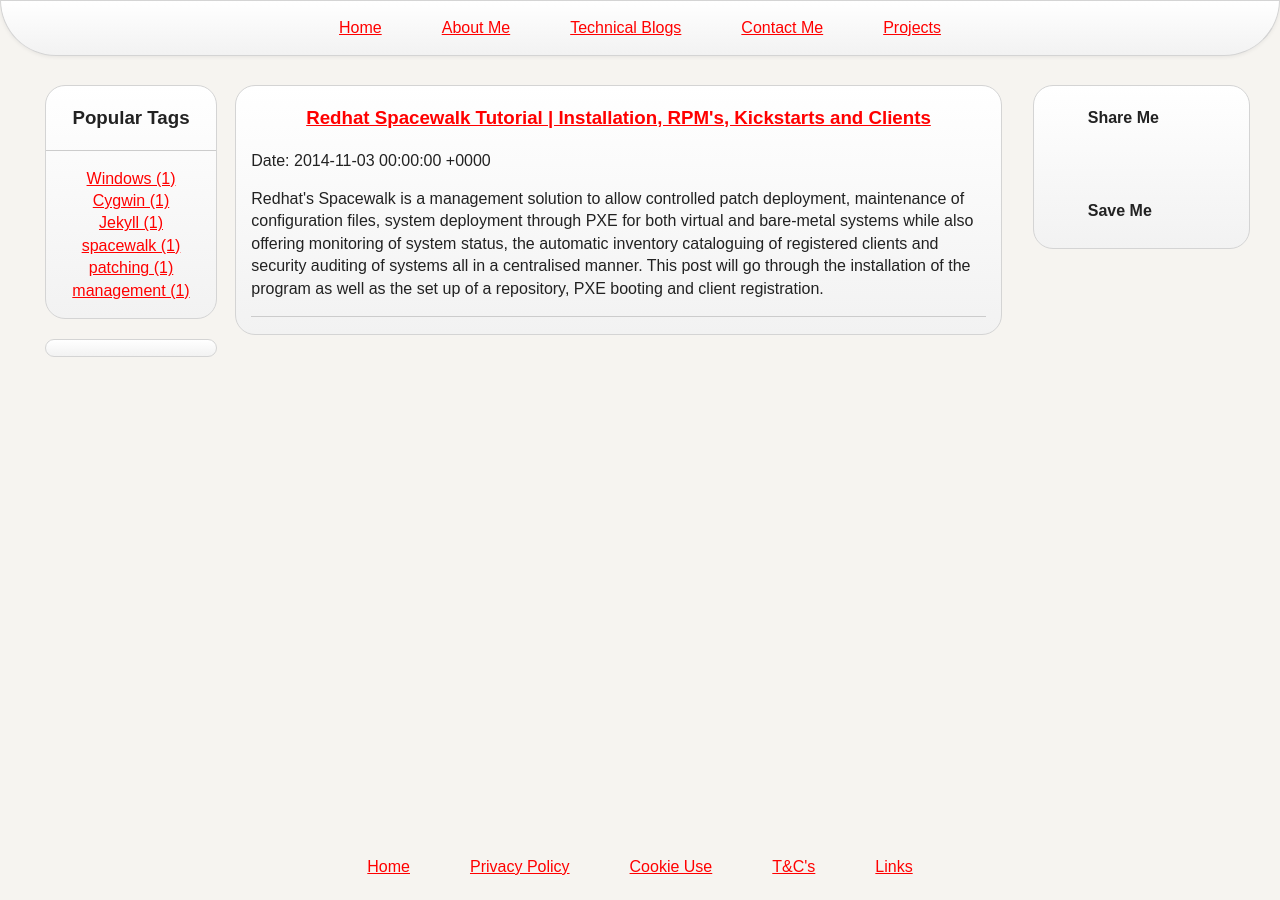
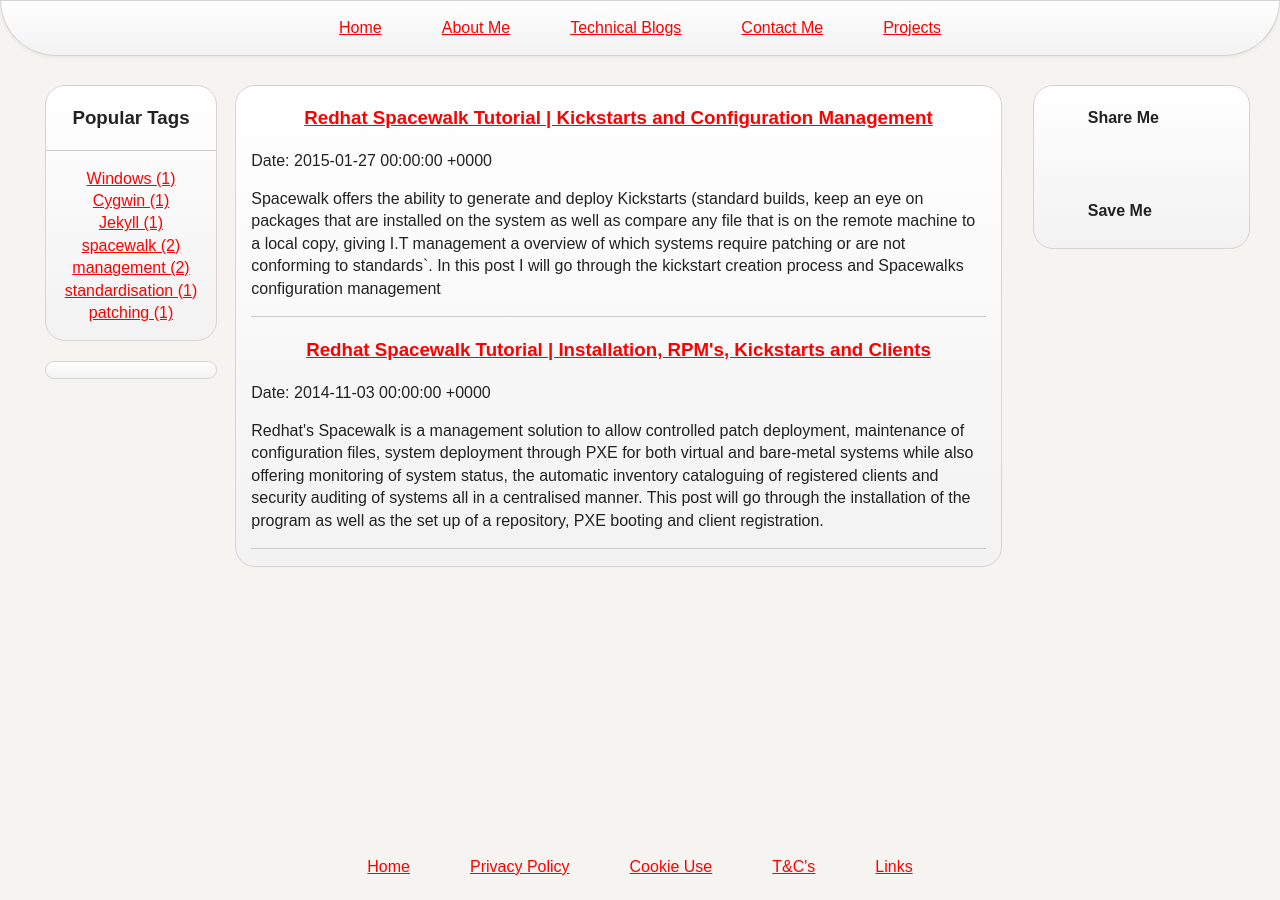
Before and after one commit to leostat/Necurity.co.uk, a Jekyll site: the page built from netsec/index.html, in a window 1280 px wide. Built offline with Jekyll 4.4.1, drawn with Linux system fonts in a browser that asks for light colours; nearby versions of some CDN libraries.

Commit message:
Typo fixing and new post

```diff
--- a/about.html
+++ b/about.html
@@ -38,7 +38,7 @@ title: About Me
 	  <div id="content">
 		<h2> Hi There!</h2>
 		<p>
-		This is my website to discuss / blog what I would sum up as about "stuff". It has posts for technical information on the management of systems, to just random thoughts. To keep things tidy and sane all posts are split up into three categories, Networking and Security, Linux and Programming and Personal. This page addresses the three questions you would expect from an "about me" page, who I am, why is this here, and what I use to make and maintain this website.
+		This is my website to discuss / blog what I would sum up as about "stuff". It has posts for technical information on the management of systems, to just random thoughts. To keep things tidy and sane all posts are split up into three categories, Networking and Security, Linux and Programming and Projects. This page addresses the three questions you would expect from an "about me" page, who I am, why is this here, and what I use to make and maintain this website.
 		</p> <hr />
 		<h2> Who? </h2>
 		<p>
@@ -53,7 +53,7 @@ title: About Me
 		<li> And finally to increase my own knowledge. By writing about specific technical fields any inadequacies will become apparent as I write the article, leading me to do more reading on the subject increase my knowledge</li>
 		</ul> <hr>
 		<h2> What?</h2>
-		<p>The three sections on the site are quite self explanatory, Networking and security will contain posts about computer networks, system security management and nibbits of stuff I find interesting and relevant. Linux and programming will mainly have useful things in bash such as shell scripts, and maybe the odd post on languages I am learning at the moment, and personal will be a mishmash of many many things!</p><hr />
+		<p>The three sections on the site are quite self explanatory, Networking and security will contain posts about computer networks, system security management and nibbits of stuff I find interesting and relevant. Linux and programming will mainly have useful things in bash such as shell scripts, and maybe the odd post on languages I am learning at the moment, and projects will be a mishmash of many many things!</p><hr />
 		 <h2> How? </h2>
 		<p>
 		So how is the site made and managed? The entire site is static, using the blogging engine <a href="http://jekyllrb.com"> Jekkyl </a> (with a few extensions), a set of templates, and a few shell scripts allowing me to do everything I want:- Have a simple "bloggy" website that supports tags as well as archives and wont fall over / get defaced due to bugs and exploits. More in-depth information on how the website will be made available <a href="/"> Here </a> and a raw unmade version of my website is <a href="https://github.com/leostat/Necurity.co.uk"> available from my GitHub</a> if your interested in seeing how jekkyl manages it. </p>
@@ -61,7 +61,7 @@ title: About Me
 		 During the websites creation I have tried to keep dynamic content to a minimum, allowing the website to be easily portable to anything with a webserver on. Post comments are provided by the folks over at <a href="http://disqus.com/"> Disqus </a> where all you need to comment is either, a Facebook profile, a Twitter account, or a Email Address, simples. I also use google analytics on the website, but as the only three pieces JavaScript (analyics, Night mode button, and disqus) are not vital the site works fine with you smart people that run script block.
 		</p>
 		<p>
-		Im sure it goes without saying that all opinions / views / ramblings expressed within this domain or any others owned or opperated by myself are of my own personal opinion and should not be to taken as any form of professional advice or to be associated with anything / anyone, and if anyone believes that some content should be removed please contact me to disuss why.
+		Im sure it goes without saying that all opinions / views / ramblings expressed within this domain or any others owned or operated by myself are of my own personal opinion and should not be to taken as any form of professional advice or to be associated with anything / anyone, and if anyone believes that some content should be removed please contact me to disuss why.
 		</p>
 	  </div>
   </div>
--- /dev/null
+++ b/netsec/_posts/2015-01-27-kickstart_config_tutorial.md
@@ -0,0 +1,61 @@
+---
+layout: post
+title: Redhat Spacewalk Tutorial | Kickstarts and Configuration Management
+category: netsec
+date: 2015-01-27
+tags: spacewalk management standardisation
+summary:
+ Spacewalk offers the ability to generate and deploy Kickstarts (standard builds, keep an eye on packages that are installed on the system as well as compare any file that is on the remote machine to a local copy, giving I.T management a overview of which systems require patching or are not conforming to standards`. In this post I will go through the kickstart creation process and Spacewalks configuration management
+---
+
+<div id="pagemenu">
+<ol>
+<li><a href="#Summary">Summary</a></li>
+<li><a href="#config">Configuration Files</a> </li>
+<li><a href="#kickstart">Kickstarts</a> </li>
+<li><a href="#profiles">Package Profiles</a></li>
+<li><a href="#compare">Comparing Files</a></li>
+<li><a href="#res">Other Resources</a> </li>
+</ol>
+</div>
+
+<div id="pagesummary">
+<h2 id="Summary"> <a>Summary </a> </h2>
+<p>
+{{page.summary}}
+</p><p>
+This is a continuation of the <a href="/tag/tech/spacewalk"> Spacewalk series </a>, more information such as the initial setup and other features is available from the tag index. The establishment of standards and baselines in an enterprise environment is a important step toward improving the general state of information security. It allows the assurance that all systems used within the business meet minimum security requirements.
+</p>
+</div>
+<div id="maincontent">
+<h2 id="config"> <a> Configuration files  </a> </h2>
+<p>
+Configuration files are group by channels, and configuration channels are assigned to systems through activation keys. By grouping config's and activation keys by function, management of servers becomes a breeze!. Configuration files can be managed via either the web interface under the configuration tab or via spacecmd. Spacecmd offers the following config management functions as of spacewalk 2.2. I highly recommend becoming familiar with the use of spacecmd as it makes spacewalk management much easier
+
+{% highlight bash %}
+spacecmd {SSM:0}> configchannel_
+configchannel_addfile      configchannel_create       configchannel_diff         configchannel_forcedeploy  configchannel_listfiles    configchannel_sync
+configchannel_backup       configchannel_delete       configchannel_export       configchannel_import       configchannel_listsystems  configchannel_updatefile
+configchannel_clone        configchannel_details      configchannel_filedetails  configchannel_list         configchannel_removefiles  configchannel_verifyfile
+{% endhighlight %}
+
+Configuration channels can hold any files, however by default there is a maximum file size that it is able to hold, this can be modified by setting the variables   maximum_config_file_size and web.maximum_config_file_size in /etc/rhn/rhn.conf. This will be required if you wish to store larger files such as file archives within spacewalk. <br>
+
+When creating files through the web interface it is possible to set the file ownership, permissions and SELinux context, setting these correctly can save hours of headache in the future!.
+</p>
+<p>
+Once you have uploaded all the files you wish to be managed by spacewalk you must assign your configuration channel to an activation key. You are able to have multiple configuration channels per activation key, if there are conflicting files within two configuration channels then the channel with the higher priority within the activation key will be used. If registering a system with multiple activation keys then the order of activation keys is used to decide the channel priority with the first activation key being used as the primary source of files, secondary key's configuration files will be deployed but will not overide any files managed from the first activation key.
+</p>
+<p>
+To use the configuration file deployment within activation keys the permission must be set within the key, this can be done by setting the Provisioning and Monitoring entitlements, followed by adding the configuration file permission.
+</p>
+
+<h2 id="kickstart"> <a> KickStarts  </a> </h2>
+<p>
+Once adding all you configuration files to the channel, and assigning the channel to the activation key you are then able to move onto creating a kickstart to get a standard build process moving. In the web interface browse to Systems -> Kickstarts -> Profiles and click the create new kickstart. Follow the wizard choosing your settings, when setting the root password keep in mind that although it is stored in a hashed format, it is publicly available to anyone who has access to the spacewalk server, so setting a strong but deault password is recommend.
+</p>
+<p>
+Under the Details tab, check the logging options and preserve ks.cfg to save a log to the booted server for future reference. Go through selecting all te options you want, such as enabling configuration management, selecting activation keys and adding Pre / post scripts. And thats all there really is to kickstarts!
+</p>
+
+</div>
--- a/privacy.html
+++ b/privacy.html
@@ -41,7 +41,7 @@ title: Privacy Policy
 	  <p> By using this website you are agreeing to the following privacy policy and consent for data sent by you / your browser to be used and analysed. This includes but is not limited to</p>
 	  <ol> <li> IP Address / Browser Details </li> <li> Usage statistics with the aid of cookies </li> <li> Email Address if you contact me </li> </ol>
 
-	  <p> This data is collected to aid in the development and improvement of the website as well as to facilitate the display of more relevent advertisements. Non of the data collected is intended to be used for personally identifying any user, however this may become possible by leaving comments / contacting myself / extended use of the website. Data is stored on this server, Googles servers, and Disqus's servers. Data provided such as email addresses will never be shared with third party's, and if you believe it has please contact me immediately, the only exemptions of this is either, when legally required to - or when you are in breach of this severs terms and conditions. If you would like information on what exactly I "know" about you drop me a email and I shall try to be as helpful as possible. </p>
+	  <p> This data is collected to aid in the development and improvement of the website as well as to facilitate the display of more relevant advertisements. Non of the data collected is intended to be used for personally identifying any user, however this may become possible by leaving comments / contacting myself / extended use of the website. Data is stored on this server, Googles servers, and Disqus's servers. Data provided such as email addresses will never be shared with third party's, and if you believe it has please contact me immediately, the only exemptions of this is either, when legally required to - or when you are in breach of this servers terms and conditions. If you would like information on what exactly I "know" about you drop me a email and I shall try to be as helpful as possible. </p>
 	  <p> Note - By using the comments feature you are agreeing to a third parties terms of use and privacy policy which I do not have any control over</p>
 
 	  </div>
```
Also changed, not shown: 1 other file.
